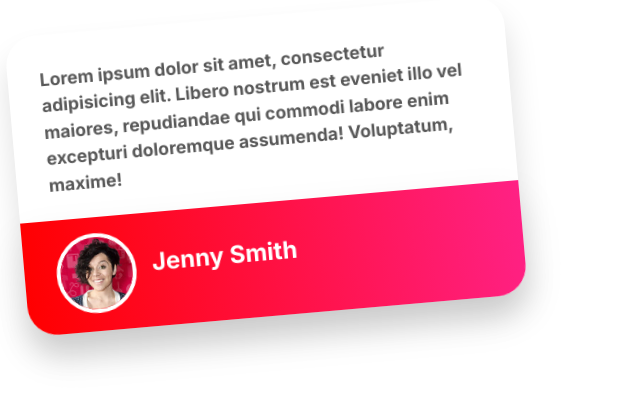
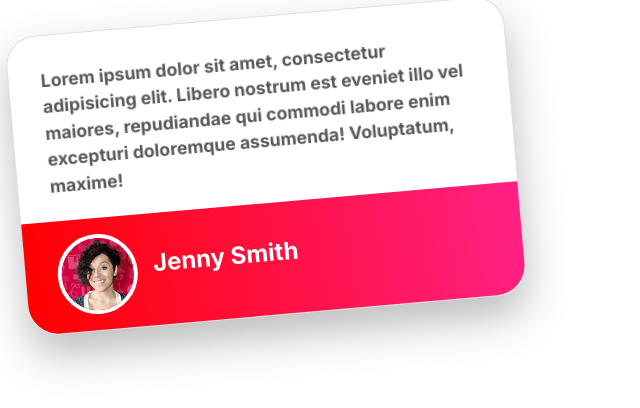
Before and after one commit to arg054/html-css-course, a website: page exercises/card.html in a window 1280 px wide. Shown: the whole page, without its empty margins (0-640 px from the left). Drawn offline with Linux system fonts and the light colour scheme.

Commit message:
small card fixes

```diff
--- a/css/exercises/card.css
+++ b/css/exercises/card.css
@@ -16,50 +16,47 @@ body {
 }
 
 img {
-  width: 80px;
-  height: 80px;
   border-radius: 50%;
   border: 4px solid #fff;
   display: inline-block;
+  height: 80px;
   margin-left: 1rem;
-}
-
-img:hover {
-  width: 90px;
-  height: 90px;
+  width: 80px;
 }
 
 p.card-text {
+  color: #585858;
   font-size: 1.1rem;
   font-weight: bold;
-  color: #585858;
 }
 
 p.name {
+  color: #fff;
+  display: inline-block;
   font-size: 1.5rem;
   font-weight: bold;
   margin: 1rem;
-  display: inline-block;
-  color: #fff;
 }
 
 .main {
-  max-height: 60%;
   font-size: 1rem;
   margin: 1rem;
+  max-height: 60%;
+  overflow: scroll;
   padding: 1rem;
-  overflow: scroll;
   scrollbar-width: none;
 }
 
 .box {
+  background-color: #fff;
+  border-radius: 30px;
+  border: 1px solid #dfdfdf;
+  box-shadow: 0 20px 30px #dfdfdf;
+  box-shadow: 0 20px 40px rgba(77, 77, 77, 0.37);
   display: flex;
   flex-flow: column;
+  height: 300px;
   max-width: 500px;
-  height: 300px;
-  border-radius: 30px;
-  background-color: #fff;
-  box-shadow: 0 20px 30px #dfdfdf;
   transform: rotate(-5deg);
   transition: transform 0.5s;
 }
@@ -82,7 +79,6 @@ p.name {
   );
   border-radius: 0 0 30px 30px;
   padding: 1rem;
-  box-shadow: 0 20px 40px rgba(0, 0, 0, 0.1);
   display: flex;
   flex: auto;
   flex-direction: row;
```
